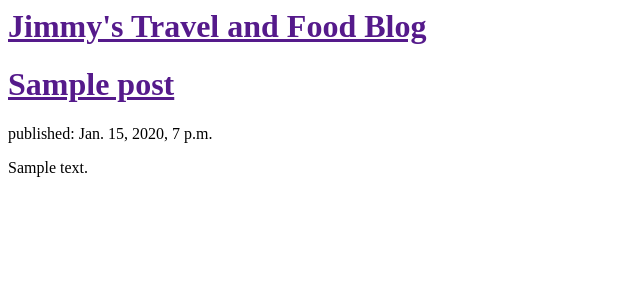
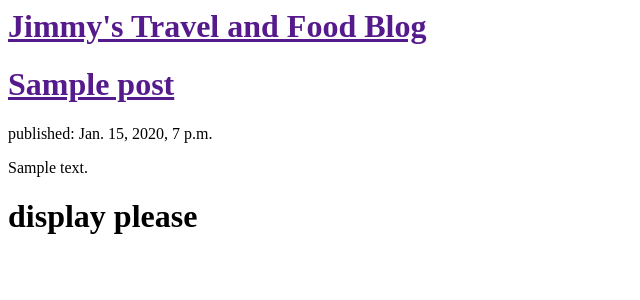
Before and after one commit to dra2gon3/my-first-blog, a Django app: template blog/templates/blog/post_list.html in a window 1280 px wide. Shown: the top 300 px of the page, without its empty margins (0-640 px from the left). Run offline with Django 3.2, Linux system fonts and the light colour scheme; the template is opened without the code that fills it: values that come from a table or form of the project are taken from there, others are empty; tables that the repository leaves empty hold one stand-in row (values such as "Sample post").

Commit message:
Little change to template. Fourth Commit.

```diff
--- a/blog/templates/blog/post_list.html
+++ b/blog/templates/blog/post_list.html
@@ -15,5 +15,8 @@
 			</div>
 		{% endfor %}
 
+		<div>
+			<h1>display please</h1>
+		</div>
     </body>
 </html>
```
